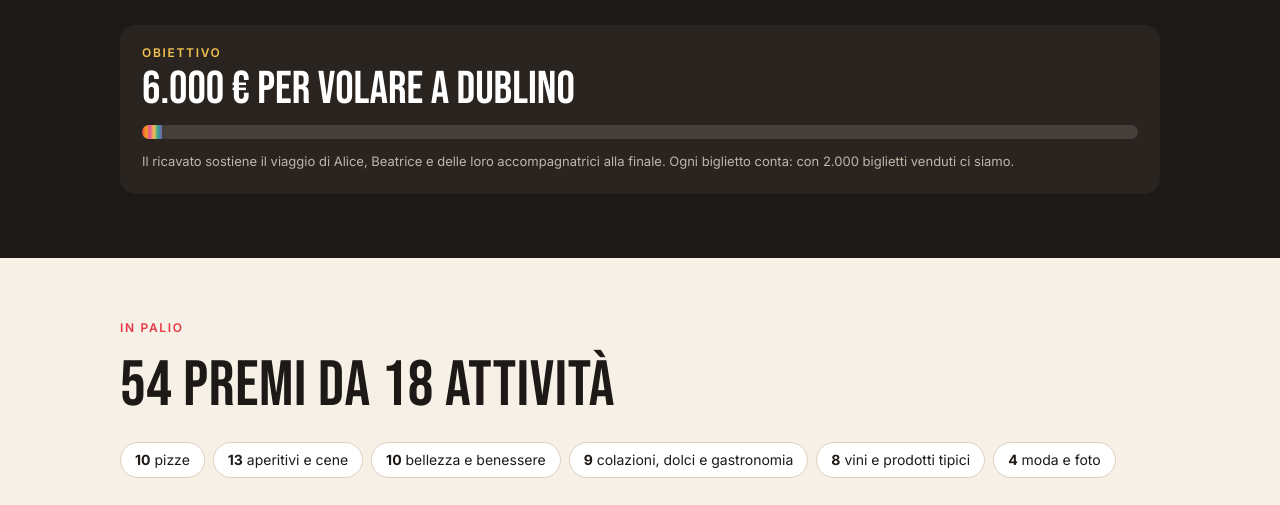
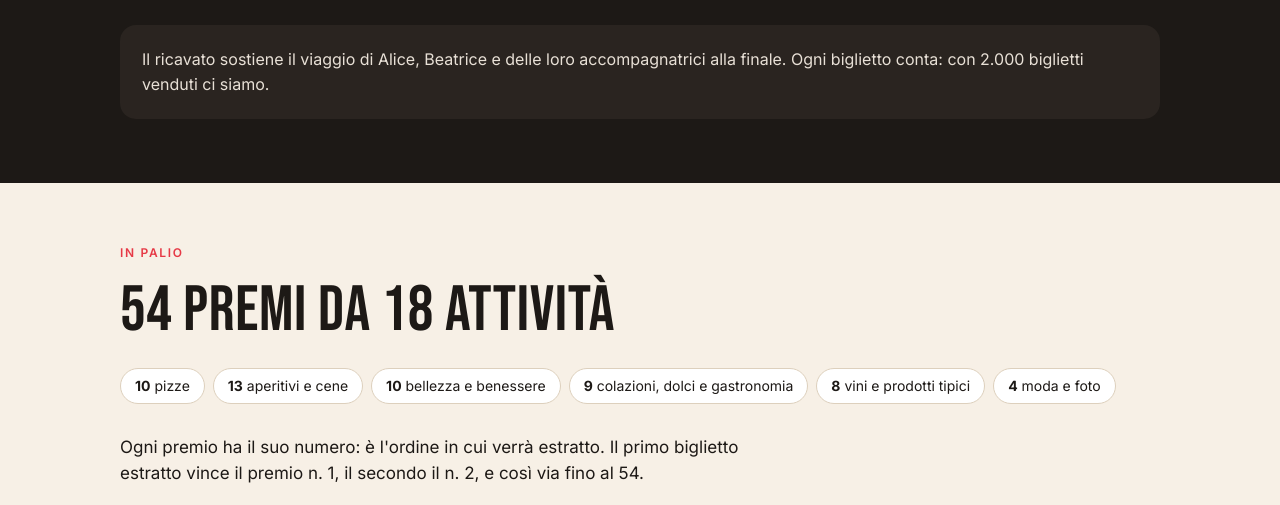
Before and after one commit to k4os83-maker/un-biglietto-per-dublino, a plain HTML site: page index.html in a window 1280 px wide. Shown: the part 1916-2421 px from the top of the page. Drawn offline with Linux system fonts and the light colour scheme.

Commit message:
Tolto obiettivo 6.000 € e barra

```diff
--- a/index.html
+++ b/index.html
@@ -176,10 +176,7 @@ footer .legal{max-width:820px;color:#a99e92}
       <div class="step"><b>3 · Controlla i numeri</b><p>I numeri vincenti saranno pubblicati su questa pagina e nella bacheca della parrocchia entro 3 giorni. I premi si ritirano entro 30 giorni.</p></div>
     </div>
     <div class="goal">
-      <p class="eyebrow">Obiettivo</p>
-      <p style="font:400 46px/1 'Bebas Neue';margin-top:8px">6.000 € per volare a Dublino</p>
-      <div class="bar" aria-hidden="true"><i></i></div>
-      <p class="note">Il ricavato sostiene il viaggio di Alice, Beatrice e delle loro accompagnatrici alla finale. Ogni biglietto conta: con 2.000 biglietti venduti ci siamo.</p>
+      <p class="note" style="margin-top:0;font-size:16px;color:#e8e0d6">Il ricavato sostiene il viaggio di Alice, Beatrice e delle loro accompagnatrici alla finale. Ogni biglietto conta: con 2.000 biglietti venduti ci siamo.</p>
     </div>
   </div>
 </section>
```
